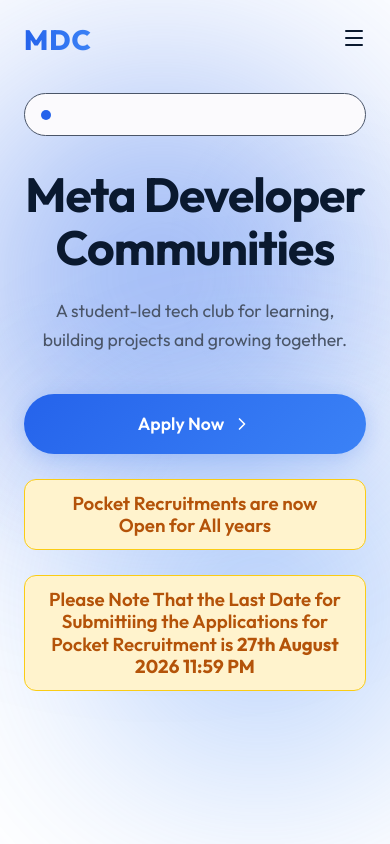
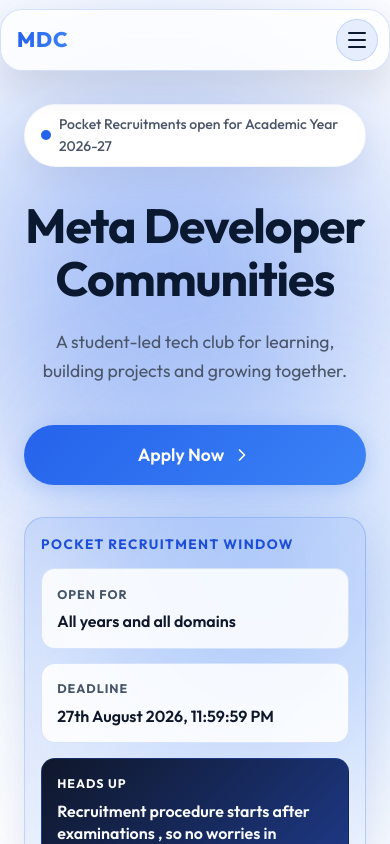
Before and after one commit to mdcgitam/mdc-gitam-recruitment, a React (Vite) app: page / in a window 390 px wide. Shown: the top 844 px of the page. Built offline with nearby package versions, Linux system fonts and the light colour scheme.

Commit message:
changed a bit in hero

```diff
--- a/src/components/HeroSection.css
+++ b/src/components/HeroSection.css
@@ -1,9 +1,10 @@
 .hero-section {
-    min-height: 100vh;
+    min-height: calc(100vh - var(--navbar-height));
     display: flex;
     align-items: center;
     position: relative;
-    padding-top: calc(var(--navbar-height) - 40px);
+    padding-top: calc(var(--navbar-height) + 2rem);
+    padding-bottom: 4rem;
 }
 
 .hero-background {
@@ -47,8 +48,7 @@
 
 .hero-content {
     text-align: center;
-    max-width: 800px;
-    margin-top: -100px;
+    max-width: 900px;
 }
 
 .badge {
@@ -64,6 +64,7 @@
     color: var(--text-secondary);
     margin-bottom: 2rem;
     backdrop-filter: blur(10px);
+    box-shadow: 0 10px 30px rgba(15, 23, 42, 0.06);
 }
 
 .badge-dot {
@@ -74,22 +75,6 @@
     box-shadow: 0 0 10px #2563EB;
     animation: pulse 1s infinite;
     flex-shrink: 0;
-}
-
-.marquee-container {
-    width: 100%;
-    max-width: 400px;
-    border: 1px solid;
-    background-color: rgb(251, 250, 253);
-    overflow: hidden;
-}
-
-.hero-marquee {
-    width: 100%;
-    display: block;
-    white-space: nowrap;
-    overflow: hidden;
-    padding-top: 2px;
 }
 
 .hero-title {
@@ -112,6 +97,7 @@
     display: flex;
     gap: 1rem;
     justify-content: center;
+    margin-bottom: 2rem;
 }
 
 .hero-btn {
@@ -121,15 +107,64 @@
 }
 
 
-.deadline-box {
-    display: inline-block;
-    margin-top: 25px;
-    padding: 12px 24px;
-    background: #fff3cd;
-    color: #b45309;
-    border: 1px solid #facc15;
-    border-radius: 12px;
+.hero-spotlight {
+    text-align: left;
+    max-width: 860px;
+    margin: 0 auto;
+    border-radius: 20px;
+    background: linear-gradient(130deg, rgba(37, 99, 235, 0.12), rgba(59, 130, 246, 0.06));
+    border: 1px solid rgba(37, 99, 235, 0.22);
+    backdrop-filter: blur(12px);
+    padding: 1.3rem;
+    box-shadow: 0 18px 45px rgba(30, 58, 138, 0.12);
+}
+
+.spotlight-label {
+    font-size: 0.85rem;
+    letter-spacing: 1.4px;
+    text-transform: uppercase;
+    color: #1d4ed8;
+    margin-bottom: 0.8rem;
+    font-weight: 700;
+}
+
+.spotlight-grid {
+    display: grid;
+    grid-template-columns: repeat(3, minmax(0, 1fr));
+    gap: 0.9rem;
+}
+
+.spotlight-item {
+    background: rgba(255, 255, 255, 0.86);
+    border: 1px solid rgba(37, 99, 235, 0.16);
+    border-radius: 14px;
+    padding: 0.95rem;
+}
+
+.spotlight-key {
+    display: block;
+    font-size: 0.78rem;
+    letter-spacing: 1px;
+    text-transform: uppercase;
+    color: #475569;
+    margin-bottom: 0.35rem;
+    font-weight: 700;
+}
+
+.spotlight-value {
+    color: #0f172a;
     font-weight: 600;
+    line-height: 1.4;
+}
+
+.spotlight-note {
+    background: linear-gradient(135deg, #0f172a, #1e3a8a);
+    color: #f8fafc;
+}
+
+.spotlight-note .spotlight-key,
+.spotlight-note .spotlight-value {
+    color: #f8fafc;
 }
 
 @keyframes pulse {
@@ -147,6 +182,16 @@
 }
 
 @media (max-width: 768px) {
+    .hero-section {
+        padding-top: calc(var(--navbar-height) + 1.5rem);
+    }
+
+    .badge {
+        max-width: 100%;
+        text-align: left;
+        padding-right: 0.75rem;
+    }
+
     .hero-title {
         font-size: 3rem;
     }
@@ -162,4 +207,12 @@
     .hero-btn {
         width: 100%;
     }
+
+    .hero-spotlight {
+        padding: 1rem;
+    }
+
+    .spotlight-grid {
+        grid-template-columns: 1fr;
+    }
 }
--- a/src/components/HeroSection.jsx
+++ b/src/components/HeroSection.jsx
@@ -12,20 +12,13 @@
 
             <div className="container hero-container">
                 <div className="hero-content animate-fade-in-up">
-                    <div className="badge delay-1 marquee-container">
+                    <div className="badge delay-1">
                         <span className="badge-dot"></span>
-                        <marquee
-                            scrollAmount="6"
-                            direction="left"
-                            behavior="scroll"
-                            className="hero-marquee"
-                        >
-                            Pocket Recruitment are open for the Academic year 26-27
-                        </marquee>
+                        <span>Pocket Recruitments open for Academic Year 2026-27</span>
                     </div>
 
                     <h1 className="hero-title delay-2">
-                        <span className="hero-title">Meta Developer Communities</span>
+                        <span>Meta Developer Communities</span>
                     </h1>
 
                     <p className="hero-subtitle delay-3">
@@ -38,13 +31,23 @@
                             Apply Now <ChevronRight size={20} />
                         </a>
                     </div>
-                    <div></div>
-                    <div className="hero-image delay-4">
-                        <h3 className="deadline-box">Pocket Recruitments are now Open for All years</h3>
-                    </div>
 
-                    <div className="hero-image delay-4">
-                        <h3 className="deadline-box"> Please Note That the Last Date for Submittiing the Applications for Pocket Recruitment is <strong>27th August 2026 11:59 PM</strong></h3>
+                    <div className="hero-spotlight delay-4">
+                        <p className="spotlight-label">Pocket Recruitment Window</p>
+                        <div className="spotlight-grid">
+                            <div className="spotlight-item">
+                                <span className="spotlight-key">Open For</span>
+                                <p className="spotlight-value">All years and all domains</p>
+                            </div>
+                            <div className="spotlight-item">
+                                <span className="spotlight-key">Deadline</span>
+                                <p className="spotlight-value">27th August 2026, 11:59:59 PM </p>
+                            </div>
+                            <div className="spotlight-item spotlight-note">
+                                <span className="spotlight-key">Heads Up</span>
+                                <p className="spotlight-value">Recruitment procedure starts after examinations , so no worries in Applying 😉</p>
+                            </div>
+                        </div>
                     </div>
                 </div>
             </div>
--- a/src/components/Navbar.css
+++ b/src/components/Navbar.css
@@ -3,59 +3,76 @@
     top: 0;
     left: 0;
     width: 100%;
-    height: var(--navbar-height);
     z-index: 1000;
-    transition: all 0.3s ease;
-    display: flex;
-    align-items: center;
+    padding-top: 0.65rem;
+    transition: padding 0.3s ease;
+    pointer-events: none;
 }
 
 .navbar.scrolled {
-    background: rgba(255, 255, 255, 0.95);
-    backdrop-filter: blur(12px);
-    -webkit-backdrop-filter: blur(12px);
-    border-bottom: 1px solid var(--card-border);
-    box-shadow: 0 4px 30px rgba(37, 99, 235, 0.1);
+    padding-top: 0.35rem;
 }
 
 .nav-container {
     display: flex;
     justify-content: space-between;
     align-items: center;
+    min-height: 66px;
+    pointer-events: auto;
+    border-radius: 999px;
+    background: rgba(255, 255, 255, 0.82);
+    backdrop-filter: blur(18px);
+    -webkit-backdrop-filter: blur(18px);
+    border: 1px solid rgba(37, 99, 235, 0.18);
+    box-shadow:
+        0 18px 35px rgba(15, 23, 42, 0.1),
+        inset 0 1px 0 rgba(255, 255, 255, 0.45);
+    padding: 0.55rem 0.85rem 0.55rem 1.25rem;
+    transition: all 0.3s ease;
+}
+
+.navbar.scrolled .nav-container {
+    background: rgba(255, 255, 255, 0.95);
+    box-shadow:
+        0 12px 26px rgba(15, 23, 42, 0.09),
+        inset 0 1px 0 rgba(255, 255, 255, 0.52);
 }
 
 .logo {
     font-family: var(--font-heading);
-    font-size: 1.75rem;
+    font-size: 1.5rem;
     font-weight: 800;
-    letter-spacing: 1px;
+    letter-spacing: 0.8px;
 }
 
 .desktop-nav {
     display: flex;
     align-items: center;
-    gap: 2.5rem;
+    gap: 1.8rem;
 }
 
 .nav-list {
     display: flex;
     list-style: none;
-    gap: 2rem;
+    gap: 0.35rem;
 }
 
 .nav-link {
     color: var(--text-secondary);
     font-weight: 500;
-    transition: color 0.3s ease;
+    transition: all 0.3s ease;
     position: relative;
+    padding: 0.45rem 0.8rem;
+    border-radius: 999px;
 }
 
 .nav-link:hover {
     color: var(--text-primary);
+    background: rgba(37, 99, 235, 0.1);
 }
 
 .nav-link::after {
-    content: '';
+    content: none;
     position: absolute;
     width: 0;
     height: 2px;
@@ -70,57 +87,93 @@
 }
 
 .nav-btn {
-    padding: 0.6rem 1.5rem;
-    font-size: 0.9rem;
+    padding: 0.65rem 1.35rem;
+    font-size: 0.86rem;
+    box-shadow: 0 8px 20px rgba(37, 99, 235, 0.28);
 }
 
 .mobile-toggle {
     display: none;
-    background: none;
-    border: none;
+    background: rgba(37, 99, 235, 0.1);
+    border: 1px solid rgba(37, 99, 235, 0.2);
+    width: 42px;
+    height: 42px;
+    border-radius: 50%;
     color: var(--text-primary);
     cursor: pointer;
+    align-items: center;
+    justify-content: center;
 }
 
 .mobile-nav {
-    position: absolute;
-    top: var(--navbar-height);
-    left: 0;
-    width: 100%;
-    background: rgba(255, 255, 255, 0.95);
+    position: fixed;
+    top: calc(var(--navbar-height) + 0.5rem);
+    left: 50%;
+    width: min(92vw, 520px);
+    max-height: calc(100vh - var(--navbar-height) - 1.5rem);
+    background: rgba(255, 255, 255, 0.93);
     backdrop-filter: blur(16px);
     -webkit-backdrop-filter: blur(16px);
-    border-bottom: 1px solid var(--card-border);
-    padding: 2rem 1.5rem;
-    transform: translateY(-150%);
+    border: 1px solid rgba(37, 99, 235, 0.2);
+    border-radius: 24px;
+    box-shadow: 0 20px 45px rgba(15, 23, 42, 0.18);
+    padding: 1.35rem 1.2rem;
+    transform: translate(-50%, -150%);
     transition: transform 0.4s cubic-bezier(0.4, 0, 0.2, 1);
     z-index: 999;
+    overflow-y: auto;
 }
 
 .mobile-nav.open {
-    transform: translateY(0);
+    transform: translate(-50%, 0);
 }
 
 .mobile-nav-list {
     list-style: none;
     display: flex;
     flex-direction: column;
-    gap: 1.5rem;
+    gap: 0.4rem;
 }
 
 .mobile-nav-link {
-    font-size: 1.25rem;
+    font-size: 1.03rem;
     font-weight: 600;
     color: var(--text-primary);
     display: block;
+    padding: 0.75rem 0.9rem;
+    border-radius: 12px;
+}
+
+.mobile-nav-link:hover {
+    background: rgba(37, 99, 235, 0.08);
 }
 
 @media (max-width: 992px) {
+    .navbar {
+        padding-top: 0.55rem;
+    }
+
+    .nav-container {
+        border-radius: 22px;
+        min-height: 62px;
+    }
+
     .desktop-nav {
         display: none;
     }
 
     .mobile-toggle {
-        display: block;
+        display: inline-flex;
     }
 }
+
+@media (max-width: 480px) {
+    .nav-container {
+        padding-left: 1rem;
+        padding-right: 0.7rem;
+    }
+
+    .logo {
+        font-size: 1.32rem;
+    }
+}
--- a/src/index.css
+++ b/src/index.css
@@ -24,6 +24,10 @@
 
 html {
   scroll-behavior: smooth;
+}
+
+section[id] {
+  scroll-margin-top: calc(var(--navbar-height) + 1rem);
 }
 
 body {
```
